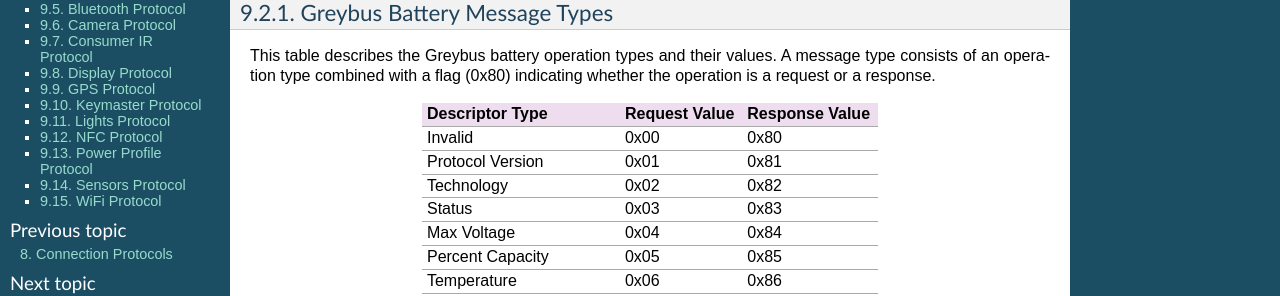
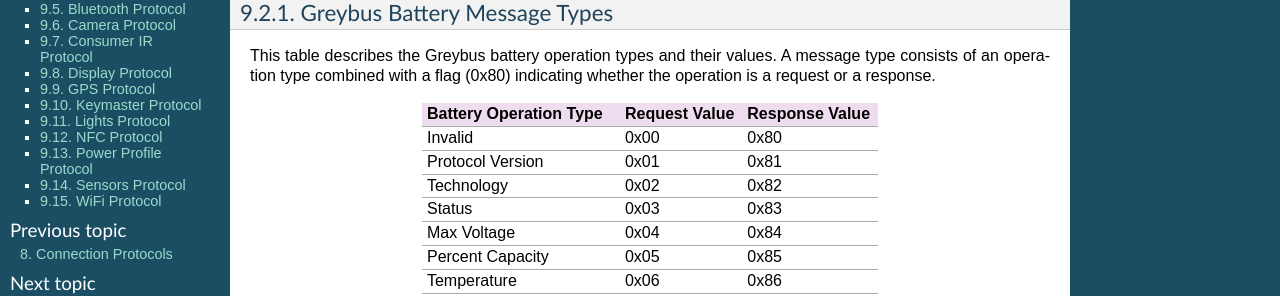
Before and after one commit to projectara/greybus-spec, a Sphinx documentation site: the page built from source/device_class.rst, in a window 1280 px wide and 900 px high, scrolled down 2654 px. Shown: the part 155-451 px from the top of the window. Built offline with Sphinx 7.4.7, drawn with Linux system fonts in a browser that asks for light colours.

Commit message:
Battery Protocol: properly label the operation type
This isn't a descriptor, it's an operation type, so lable it properly.

Reviewed-by: Marti Bolivar <mbolivar@leaflabs.com>
Signed-off-by: Greg Kroah-Hartman <greg@kroah.com>

```diff
--- a/source/device_class.rst
+++ b/source/device_class.rst
@@ -197,7 +197,7 @@
 flag (0x80) indicating whether the operation is a request or a response.
 
 ===========================  =============  ==============
-Descriptor Type              Request Value  Response Value
+Battery Operation Type       Request Value  Response Value
 ===========================  =============  ==============
 Invalid                      0x00           0x80
 Protocol Version             0x01           0x81
```
